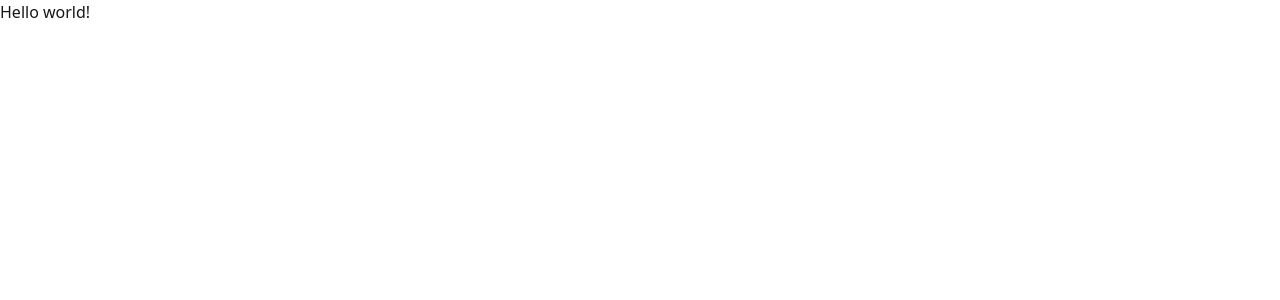
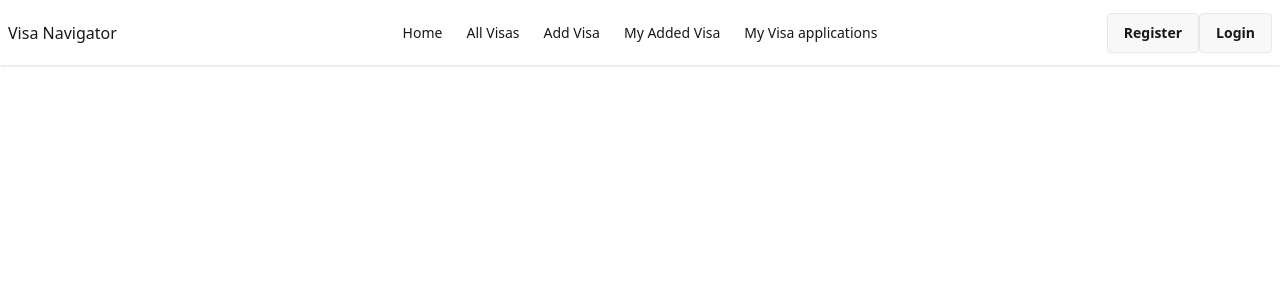
Before and after one commit to bishalsaha-official/Visa-Navigator-Client, a React (Vite) app: page / in a window 1280 px wide. Shown: the top 300 px of the page. Built offline with nearby package versions, Linux system fonts and the light colour scheme.

Commit message:
Navbar Implementation

```diff
--- /dev/null
+++ b/src/components/Navbar.jsx
@@ -0,0 +1,37 @@
+import { Link, NavLink } from "react-router-dom";
+
+const Navbar = () => {
+    const links = <>
+        <li><NavLink to="/">Home</NavLink></li>
+        <li><NavLink to="/">All Visas</NavLink></li>
+        <li><NavLink to="/">Add Visa</NavLink></li>
+        <li><NavLink to="/">My Added Visa</NavLink></li>
+        <li><NavLink to="/">My Visa applications</NavLink></li>
+    </>
+    return (
+        <div className="navbar bg-base-100 shadow-sm">
+            <div className="navbar-start">
+                <div className="dropdown">
+                    <div tabIndex={0} role="button" className="btn btn-ghost lg:hidden">
+                        <svg xmlns="http://www.w3.org/2000/svg" className="h-5 w-5" fill="none" viewBox="0 0 24 24" stroke="currentColor"> <path strokeLinecap="round" strokeLinejoin="round" strokeWidth="2" d="M4 6h16M4 12h8m-8 6h16" /> </svg>
+                    </div>
+                    <ul tabIndex={0} className="menu menu-sm dropdown-content bg-base-100 rounded-box z-1 mt-3 w-52 p-2 shadow">
+                        {links}
+                    </ul>
+                </div>
+                <Link to="/" className="">Visa Navigator</Link>
+            </div>
+            <div className="navbar-center hidden lg:flex">
+                <ul className="menu menu-horizontal px-1">
+                    {links}
+                </ul>
+            </div>
+            <div className="navbar-end">
+                <Link className="btn">Register</Link>
+                <Link className="btn">Login</Link>
+            </div>
+        </div>
+    );
+};
+
+export default Navbar;
--- /dev/null
+++ b/src/layouts/MainLayouts.jsx
@@ -0,0 +1,13 @@
+import { Outlet } from "react-router-dom";
+import Navbar from "../components/Navbar";
+
+const MainLayouts = () => {
+    return (
+        <div>
+            <Navbar></Navbar>
+            <Outlet></Outlet>
+        </div>
+    );
+};
+
+export default MainLayouts;
--- a/src/main.jsx
+++ b/src/main.jsx
@@ -2,11 +2,12 @@
 import { createRoot } from 'react-dom/client'
 import './index.css'
 import { createBrowserRouter, RouterProvider, } from "react-router-dom";
+import MainLayouts from './layouts/MainLayouts';
 
 const router = createBrowserRouter([
   {
     path: "/",
-    element: <div>Hello world!</div>,
+    element: <MainLayouts></MainLayouts>,
   },
 ]);
 
--- /dev/null
+++ b/src/pages/Home.jsx
@@ -0,0 +1,9 @@
+const Home = () => {
+    return (
+        <div>
+
+        </div>
+    );
+};
+
+export default Home;
```
Also changed, not shown: 1 other file (tests, documents, lock files or other folders).
